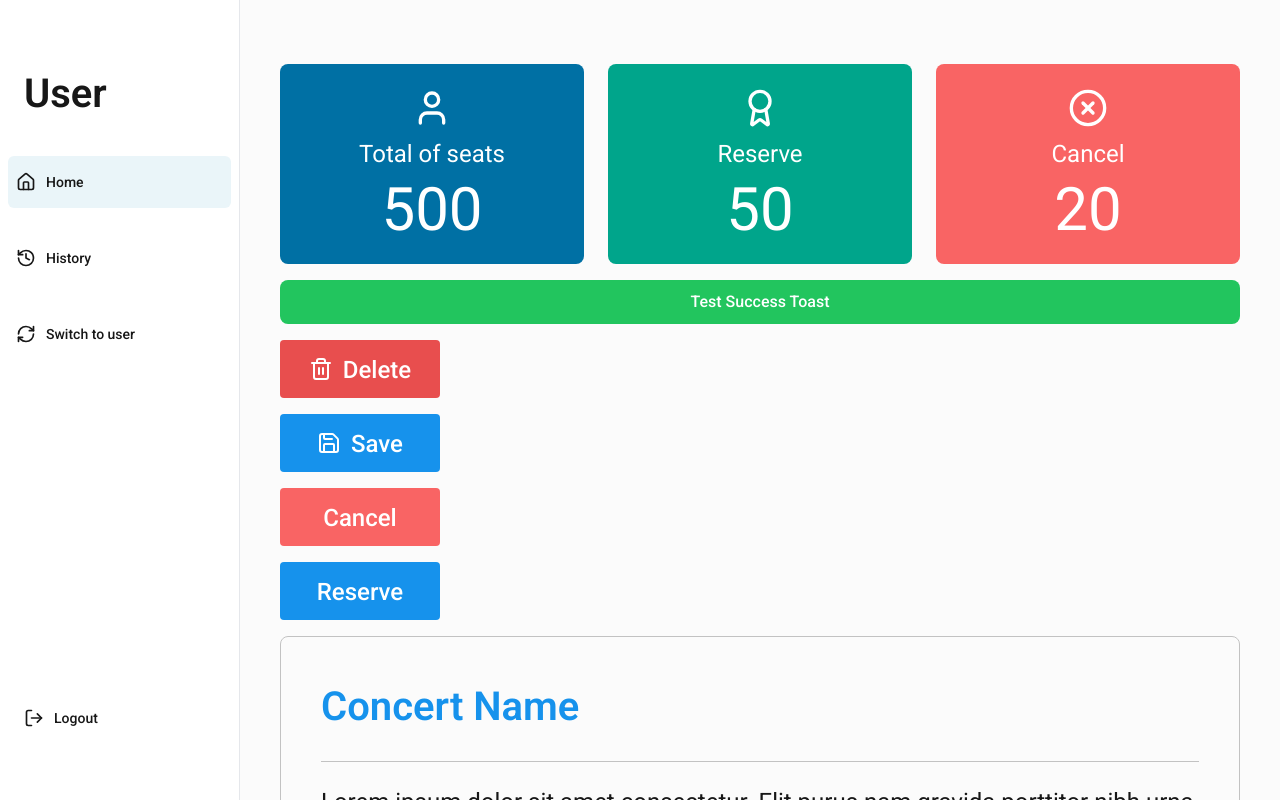
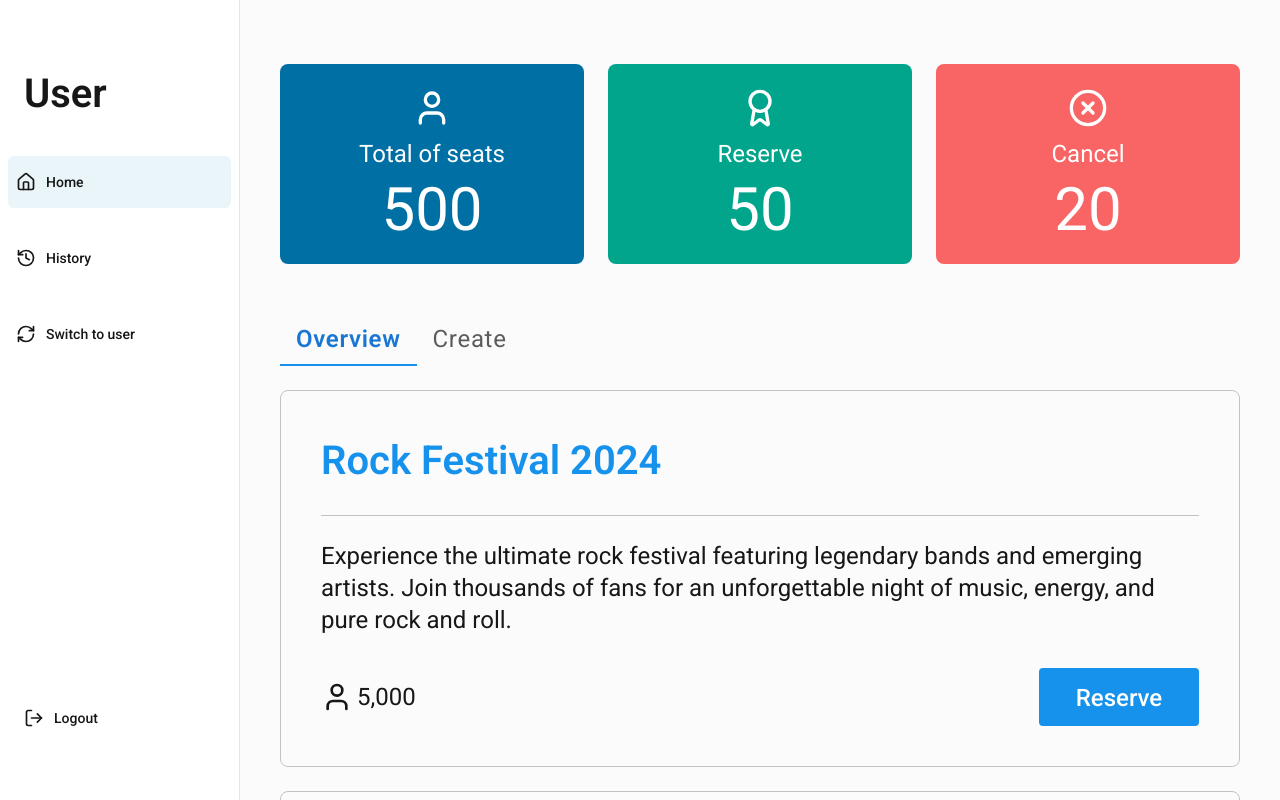
Before and after one commit to maxexq/concert-ticket-assignment, a Next.js app in the folder apps/web/: page / in a window 1280 px wide. Built offline with nearby package versions, Linux system fonts and the light colour scheme.

Commit message:
feat: add concert tabs with mui tabs to render overview and create concert card

```diff
--- a/apps/web/app/page.tsx
+++ b/apps/web/app/page.tsx
@@ -1,10 +1,8 @@
 import { MainLayout } from "@/components/layout";
-import { TestToastButton } from "@/components";
 import { StatsGroup } from "@/components/molecules";
 import { IStatCardProps } from "@/components/atoms/StatCard";
-import { Award, Save, Trash2, User, XCircle } from "lucide-react";
-import Button from "@/components/atoms/Button";
-import ConcertCard from "@/components/molecules/ConcertCard";
+import { Award, User, XCircle } from "lucide-react";
+import ConcertTabs from "@/components/organisms/ConcertTabs";
 
 const Stats: IStatCardProps[] = [
   { icon: User, title: "Total of seats", value: "500", bgColor: "#0070A4" },
@@ -18,40 +16,7 @@ const Home = () => {
       <div className="flex items-center justify-center gap-8.75">
         <StatsGroup stats={Stats} />
       </div>
-      <TestToastButton />
-      <Button title="Delete" icon={Trash2} variant="danger" size="lg" />
-      <Button title="Save" icon={Save} variant="primary" size="lg" />
-      <Button title="Cancel" variant="warning" size="lg" />
-      <Button title="Reserve" variant="primary" size="lg" />
-
-      <ConcertCard
-        id="test"
-        name="Concert Name "
-        description="Lorem ipsum dolor sit amet consectetur. Elit purus nam gravida porttitor nibh urna sit ornare a. Proin dolor morbi id ornare aenean non. Fusce dignissim turpis sed non est orci sed in. Blandit ut purus nunc sed donec commodo morbi diam scelerisque."
-        seats={2000}
-      />
-      <ConcertCard
-        id="test"
-        name="Concert Name"
-        description="Lorem ipsum dolor sit amet consectetur. Elit purus nam gravida porttitor nibh urna sit ornare a. Proin dolor morbi id ornare aenean non. Fusce dignissim turpis sed non est orci sed in. Blandit ut purus nunc sed donec commodo morbi diam scelerisque."
-        seats={2000}
-        type="cancel"
-      />
-      <ConcertCard
-        id="test"
-        name="Concert Name"
-        description="Lorem ipsum dolor sit amet consectetur. Elit purus nam gravida porttitor nibh urna sit ornare a. Proin dolor morbi id ornare aenean non. Fusce dignissim turpis sed non est orci sed in. Blandit ut purus nunc sed donec commodo morbi diam scelerisque."
-        seats={2000}
-        type="cancel"
-      />
-      <ConcertCard
-        id="test"
-        name="Concert Name"
-        description="Lorem ipsum dolor sit amet consectetur. Elit purus nam gravida porttitor nibh urna sit ornare a. Proin dolor morbi id ornare aenean non. Fusce dignissim turpis sed non est orci sed in. Blandit ut purus nunc sed donec commodo morbi diam scelerisque."
-        seats={2000}
-        type="edit"
-      />
-      <ConcertCard type="create" />
+      <ConcertTabs />
     </MainLayout>
   );
 };
--- a/apps/web/components/layout/MainLayout.tsx
+++ b/apps/web/components/layout/MainLayout.tsx
@@ -27,7 +27,7 @@ const MainLayout = (props: IMainLayoutProps) => {
           </button>
           <span className="font-semibold">Concert Tickets</span>
         </div>
-        <div className="flex flex-col gap-4 px-10 py-16 flex-1 overflow-y-auto">
+        <div className="flex flex-col gap-12 px-10 py-16 flex-1 overflow-y-auto">
           {children}
         </div>
       </main>
--- /dev/null
+++ b/apps/web/components/organisms/ConcertTabs.tsx
@@ -0,0 +1,146 @@
+"use client";
+
+import React, { useState } from "react";
+import { Tabs, Tab, Box } from "@mui/material";
+import ConcertCard from "../molecules/ConcertCard";
+
+interface TabPanelProps {
+  children?: React.ReactNode;
+  index: number;
+  value: number;
+}
+
+const TabPanel = (props: TabPanelProps) => {
+  const { children, value, index, ...other } = props;
+
+  return (
+    <div
+      role="tabpanel"
+      hidden={value !== index}
+      id={`concert-tabpanel-${index}`}
+      aria-labelledby={`concert-tab-${index}`}
+      {...other}
+    >
+      {value === index && <Box sx={{ py: 3 }}>{children}</Box>}
+    </div>
+  );
+};
+
+const mockConcerts = [
+  {
+    id: "1",
+    name: "Rock Festival 2024",
+    description:
+      "Experience the ultimate rock festival featuring legendary bands and emerging artists. Join thousands of fans for an unforgettable night of music, energy, and pure rock and roll.",
+    seats: 5000,
+  },
+  {
+    id: "2",
+    name: "Jazz Night Live",
+    description:
+      "An evening of smooth jazz with world-renowned musicians. Enjoy classic jazz standards and contemporary compositions in an intimate setting.",
+    seats: 800,
+  },
+  {
+    id: "3",
+    name: "Symphony Orchestra",
+    description:
+      "The National Symphony Orchestra presents a breathtaking performance of classical masterpieces by Mozart, Beethoven, and Tchaikovsky.",
+    seats: 2000,
+  },
+  {
+    id: "4",
+    name: "Pop Stars Concert",
+    description:
+      "The biggest pop stars come together for one spectacular night. Featuring chart-topping hits and stunning visual performances.",
+    seats: 10000,
+  },
+  {
+    id: "5",
+    name: "Electronic Music Festival",
+    description:
+      "Immerse yourself in the world of electronic music with top DJs from around the globe. State-of-the-art sound systems and visual effects await.",
+    seats: 15000,
+  },
+];
+
+const ConcertTabs = () => {
+  const [tabValue, setTabValue] = useState(0);
+
+  const handleTabChange = (_event: React.SyntheticEvent, newValue: number) => {
+    setTabValue(newValue);
+  };
+
+  const handleReserve = (id: string) => {
+    console.log("Reserve concert:", id);
+  };
+
+  const handleCreate = (data: {
+    name: string;
+    description: string;
+    seats: number;
+  }) => {
+    console.log("Create concert:", data);
+  };
+
+  return (
+    <Box sx={{ width: "100%" }}>
+      <Box>
+        <Tabs
+          value={tabValue}
+          onChange={handleTabChange}
+          aria-label="concert tabs"
+          sx={{
+            "& .MuiTab-root": {
+              fontSize: "24px",
+              fontWeight: 400,
+              fontStyle: "normal",
+              textTransform: "none",
+              color: "#5C5C5C",
+            },
+            "& .Mui-selected": {
+              color: "#1692EC",
+              fontWeight: 600,
+            },
+            "& .MuiTabs-indicator": {
+              backgroundColor: "#1692EC",
+            },
+          }}
+        >
+          <Tab
+            label="Overview"
+            id="concert-tab-0"
+            aria-controls="concert-tabpanel-0"
+          />
+          <Tab
+            label="Create"
+            id="concert-tab-1"
+            aria-controls="concert-tabpanel-1"
+          />
+        </Tabs>
+      </Box>
+
+      <TabPanel value={tabValue} index={0}>
+        <div className="flex flex-col gap-6">
+          {mockConcerts.map((concert) => (
+            <ConcertCard
+              key={concert.id}
+              id={concert.id}
+              name={concert.name}
+              description={concert.description}
+              seats={concert.seats}
+              type="reserve"
+              onReserve={handleReserve}
+            />
+          ))}
+        </div>
+      </TabPanel>
+
+      <TabPanel value={tabValue} index={1}>
+        <ConcertCard type="create" onCreate={handleCreate} />
+      </TabPanel>
+    </Box>
+  );
+};
+
+export default React.memo(ConcertTabs);
```
